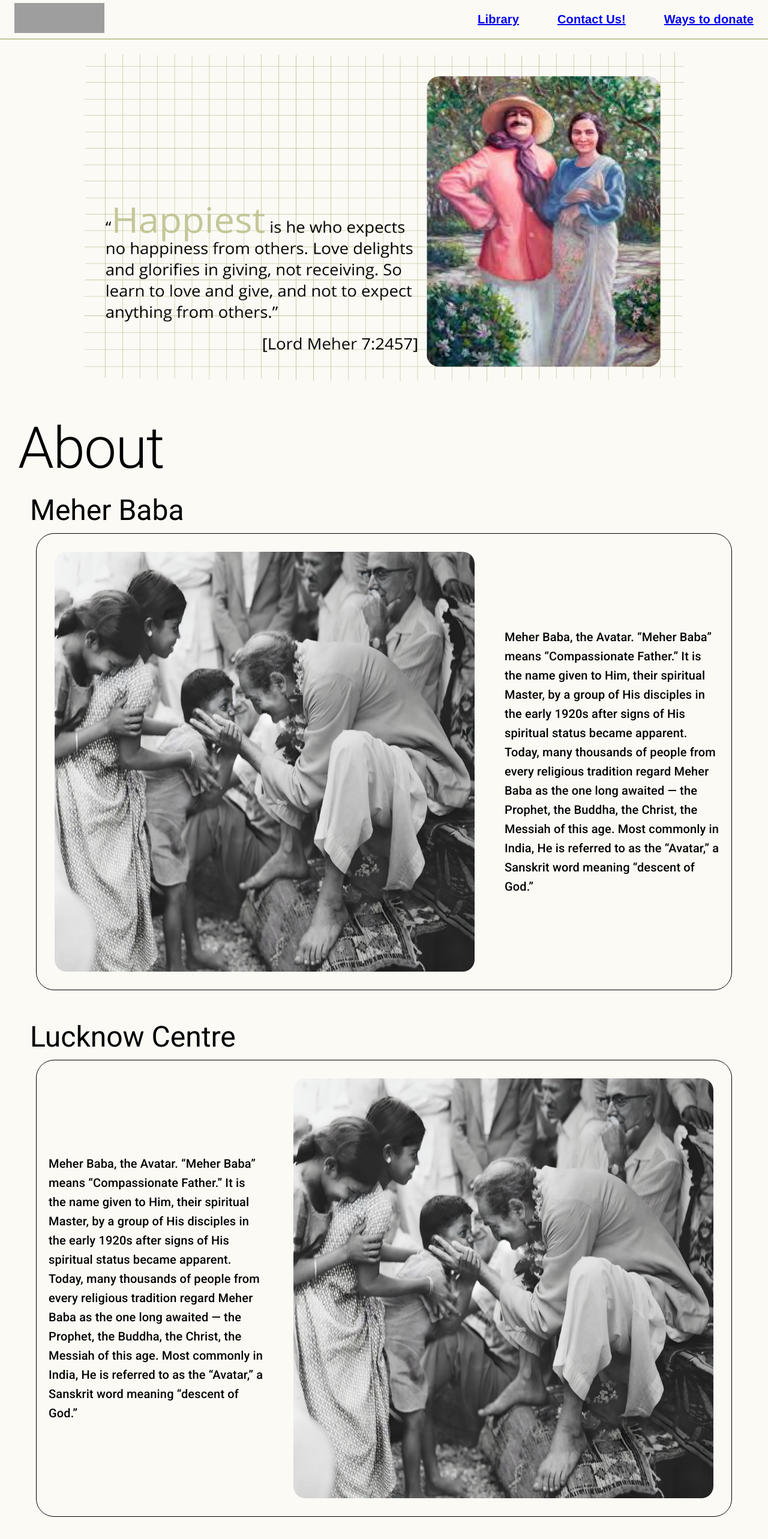
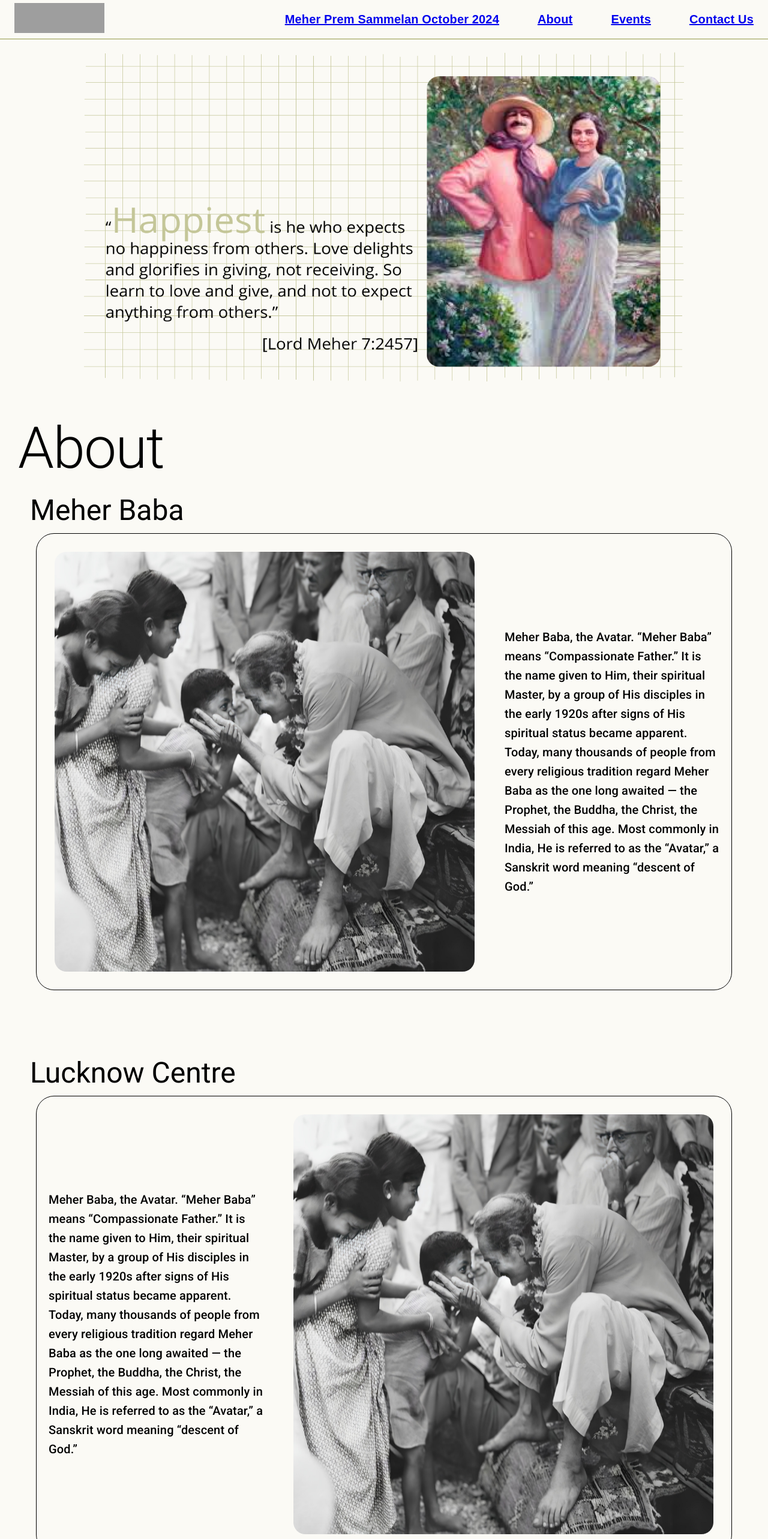
Before and after one commit to anvbey/avatarmeherbabalucknowcentre, a React (Create React App) app: page / in a window 1280 px wide. Shown: the top 2566 px of the page at 60% size. Built offline with nearby package versions, Linux system fonts and the light colour scheme; grey boxes are pictures that could not be loaded.

Commit message:
Added Routing and new pages including HighlightEvent and Registration. Also, converted the About component on home page to two separate About components - one for Meher Baba and other for Lucknow Centre.

```diff
--- a/src/App.js
+++ b/src/App.js
@@ -1,13 +1,27 @@
-// import { Routes, Route } from "react-router-dom";
+import {Routes, Route } from "react-router-dom";
 import Footer from "./components/footer/Footer";
 import Navbar from "./components/navbar/Navbar";
 import Home from "./pages/Home/Home";
+import About from "./pages/About/About";
+import Contact from "./pages/Contact/Contact";
+import Events from "./pages/Events/Events";
+import Registration from "./pages/Registration/Registration";
+import HighlightEvent from "./pages/Events/HighlightEvent";
 
 function App() {
   return (
     <div className="App">
       <Navbar />
-      <Home />
+
+      <Routes>
+        <Route path="/" element={<Home />} />
+        <Route path="/about" element={<About />} />
+        <Route path="/contact" element={<Contact />} />
+        <Route path="/events" element={<Events />} />
+        <Route path="/register" element={<Registration />} />
+        <Route path="/oct2024" element={<HighlightEvent />} />
+      </Routes>
+
       <Footer/>
     </div>
   );
--- /dev/null
+++ b/src/components/home/AboutLucknowCentre.jsx
@@ -0,0 +1,68 @@
+import React, { useRef, useEffect } from "react";
+import Netting from "../../assets/BabaMeetingKids.jpg";
+import { Typography } from "@mui/material";
+
+function AboutLucknowCentre() {
+  const imageRef = useRef(null);
+
+  useEffect(() => {
+    const imageElement = imageRef.current;
+    if (imageElement) {
+      imageElement.addEventListener("contextmenu", (event) => {
+        event.preventDefault(); // Disable default context menu
+      });
+    }
+  }, []);
+  return (
+    <div
+      style={{
+        display: "flex",
+        flexDirection: "column",
+        justifyContent: "center",
+        margin: "10px",
+      }}
+    >
+
+      <div
+        style={{
+          display: "flex",
+          flexDirection: "column",
+          justifyContent: "center",
+          margin: "20px",
+        }}
+      >
+        <Typography variant="h3">Lucknow Centre</Typography>
+        <div
+          style={{
+            display: "flex",
+            border: "1px solid black",
+            borderRadius: "30px",
+            margin: "10px",
+          }}
+        >
+          <Typography variant="h6" style={{ margin: "auto", padding: "20px" }}>
+            Meher Baba, the Avatar. “Meher Baba” means “Compassionate Father.”
+            It is the name given to Him, their spiritual Master, by a group of
+            His disciples in the early 1920s after signs of His spiritual status
+            became apparent. Today, many thousands of people from every
+            religious tradition regard Meher Baba as the one long awaited — the
+            Prophet, the Buddha, the Christ, the Messiah of this age. Most
+            commonly in India, He is referred to as the “Avatar,” a Sanskrit
+            word meaning “descent of God.”
+          </Typography>
+          <img
+            ref={imageRef}
+            src={Netting}
+            alt={"item.title"}
+            loading="lazy"
+            width="700"
+            height="700"
+            style={{ borderRadius: "50px", padding: "30px" }}
+          />
+        </div>
+      </div>
+    </div>
+  );
+}
+
+export default AboutLucknowCentre;
--- a/src/components/home/About.jsx
+++ b/src/components/home/AboutMeherBaba.jsx
@@ -2,7 +2,7 @@ import React, { useRef, useEffect } from "react";
 import Netting from "../../assets/BabaMeetingKids.jpg";
 import { Typography } from "@mui/material";
 
-function About() {
+function AboutMeherBaba() {
   const imageRef = useRef(null);
 
   useEffect(() => {
@@ -69,38 +69,10 @@ function About() {
           margin: "20px",
         }}
       >
-        <Typography variant="h3">Lucknow Centre</Typography>
-        <div
-          style={{
-            display: "flex",
-            border: "1px solid black",
-            borderRadius: "30px",
-            margin: "10px",
-          }}
-        >
-          <Typography variant="h6" style={{ margin: "auto", padding: "20px" }}>
-            Meher Baba, the Avatar. “Meher Baba” means “Compassionate Father.”
-            It is the name given to Him, their spiritual Master, by a group of
-            His disciples in the early 1920s after signs of His spiritual status
-            became apparent. Today, many thousands of people from every
-            religious tradition regard Meher Baba as the one long awaited — the
-            Prophet, the Buddha, the Christ, the Messiah of this age. Most
-            commonly in India, He is referred to as the “Avatar,” a Sanskrit
-            word meaning “descent of God.”
-          </Typography>
-          <img
-            ref={imageRef}
-            src={Netting}
-            alt={"item.title"}
-            loading="lazy"
-            width="700"
-            height="700"
-            style={{ borderRadius: "50px", padding: "30px" }}
-          />
-        </div>
+
       </div>
     </div>
   );
 }
 
-export default About;
+export default AboutMeherBaba;
--- a/src/components/navbar/Navbar.jsx
+++ b/src/components/navbar/Navbar.jsx
@@ -39,6 +39,7 @@ function Navbar() {
               width: "100%",
             }}
           >
+
             <Typography
               variant="h6"
               component="div"
@@ -50,7 +51,7 @@ function Navbar() {
                 textDecoration: "none",
               }}
             >
-              <Link to="/library">Library</Link>
+              <Link to="/oct2024"> Meher Prem Sammelan October 2024</Link>
             </Typography>
 
             <Typography
@@ -64,7 +65,7 @@ function Navbar() {
                 textDecoration: "none",
               }}
             >
-              <Link to="/contact">Contact Us!</Link>
+              <Link to="/about">About</Link>
             </Typography>
 
             <Typography
@@ -78,7 +79,21 @@ function Navbar() {
                 textDecoration: "none",
               }}
             >
-              <Link to="/library"> Ways to donate</Link>
+              <Link to="/events"> Events</Link>
+            </Typography>
+
+            <Typography
+              variant="h6"
+              component="div"
+              sx={{
+                marginLeft: 8,
+                fontFamily: "'Open Sans Hebrew', sans-serif",
+                fontWeight: "bold",
+                color: "black",
+                textDecoration: "none",
+              }}
+            >
+              <Link to="/contact">Contact Us</Link>
             </Typography>
           </Box>
         </Toolbar>
--- /dev/null
+++ b/src/pages/About/About.jsx
@@ -0,0 +1,18 @@
+import React from "react";
+import { Box, Typography } from "@mui/material";
+
+const About = () => {
+
+
+  return (
+    <Box sx={{  margin:'60px'}}>
+      <Typography variant="h3" sx={{ textAlign: "left" }}>
+        About // To be implemented
+      </Typography>
+
+
+    </Box>
+  );
+};
+
+export default About;
--- /dev/null
+++ b/src/pages/Events/Events.jsx
@@ -0,0 +1,19 @@
+import React from 'react'
+
+import { Box, Typography } from "@mui/material";
+
+const Events = () => {
+
+
+  return (
+    <Box sx={{  margin:'60px'}}>
+      <Typography variant="h3" sx={{ textAlign: "left" }}>
+        Events // To be implemented
+      </Typography>
+
+
+    </Box>
+  );
+};
+
+export default Events;
--- /dev/null
+++ b/src/pages/Events/HighlightEvent.jsx
@@ -0,0 +1,19 @@
+import React from 'react'
+
+import { Box, Typography } from "@mui/material";
+
+const HighlightEvent = () => {
+
+
+  return (
+    <Box sx={{  margin:'60px'}}>
+      <Typography variant="h3" sx={{ textAlign: "left" }}>
+      HighlightEvent // To be implemented
+      </Typography>
+
+
+    </Box>
+  );
+};
+
+export default HighlightEvent;
--- a/src/pages/Home/Home.jsx
+++ b/src/pages/Home/Home.jsx
@@ -1,6 +1,7 @@
 import React from "react";
 import HeroComponent from "../../components/home/HeroComponent";
-import About from "../../components/home/About";
+import AboutMeherBaba from "../../components/home/AboutMeherBaba";
+import AboutLucknowCentre from "../../components/home/AboutLucknowCentre";
 import RecipeReviewCard from "../../components/home/Notification";
 
 function Home() {
@@ -15,7 +16,8 @@ function Home() {
       }}
     >
       <HeroComponent/>
-      <About/>
+      <AboutMeherBaba/>
+      <AboutLucknowCentre/>
       <RecipeReviewCard/>
 
     </div>
--- /dev/null
+++ b/src/pages/Registration/Registration.jsx
@@ -0,0 +1,19 @@
+import React from 'react'
+
+import { Box, Typography } from "@mui/material";
+
+const Registration = () => {
+
+
+  return (
+    <Box sx={{  margin:'60px'}}>
+      <Typography variant="h3" sx={{ textAlign: "left" }}>
+      Registration // To be implemented
+      </Typography>
+
+
+    </Box>
+  );
+};
+
+export default Registration;
```
Also changed, not shown: src/pages/Event/Event.jsx (deleted, +0 -7 lines).
